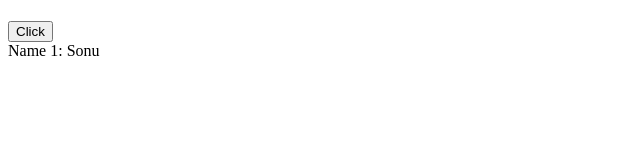
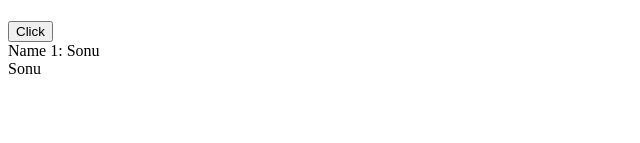
Before and after one commit to dyesmuk/ibm-angular-demo-4-jun-2026, an Angular app: page / in a window 1280 px wide. Shown: the part 157-300 px from the top of the page, without its empty margins (0-640 px from the left). Built offline with nearby package versions, Linux system fonts and the light colour scheme.

Commit message:
initial commit

```diff
--- a/src/app/components/employee-list/employee-list.html
+++ b/src/app/components/employee-list/employee-list.html
@@ -3,9 +3,20 @@
     <button (click)="fun()">Click</button>
     <br />
     <!-- <p [hidden]="isYes">Name1: {{employees[0].name}} </p> -->
+    <!-- <div *ngIf="isYes">Name 1: {{employees[0].name}}</div> -->
     <div *ngIf="isYes; else elseBlock">Name 1: {{employees[0].name}}</div>
     <div>
         <ng-template #elseBlock>Name 2: {{employees[1].name}}</ng-template>
     </div>
     <!-- @ngIf -->
+    <div>
+        @if (isYes) {
+        {{ employees[0].name }}
+        } @else {
+        {{ employees[1].name }}
+        }
+    </div>
+
+
+
 </div>
```
